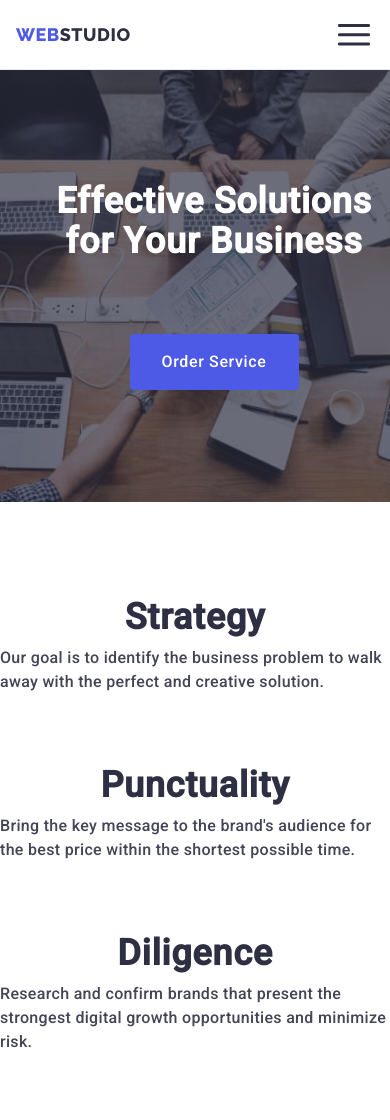
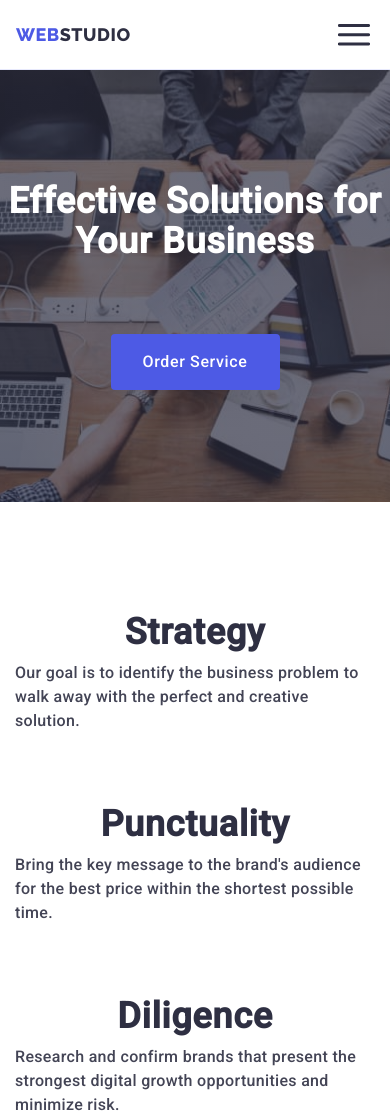
Before and after one commit to YuraTataryn/goit-markup-hw-07, a plain HTML site: page index.html in a window 390 px wide. Shown: the top 1120 px of the page. Drawn offline with nearby package versions, Linux system fonts and the light colour scheme.

Commit message:
Update styles.css

```diff
--- a/css/styles.css
+++ b/css/styles.css
@@ -4,7 +4,6 @@
     box-sizing: border-box;
 }
 .container {
-    /* Phone styles */
     min-width: 320px;
     max-width: 428px;
     margin-left: auto;
@@ -12,13 +11,11 @@
     padding: 0 16px;
     width: 100%;
 }
-/* Tablet styles */
 @media only screen and (min-width: 768px) {
     .container {
         max-width: 736px;
     }
 }
-/* Desktop styles */
 @media only screen and (min-width: 1200px) {
     .container {
         max-width: 1158px;
@@ -161,9 +158,14 @@ h1,h2,h3,h4,h5,h6,p,ul{
         padding: 112px 136px;
     }
 }
-@media only screen and (min-width: 320px) and (max-width: 767px) {
+@media only screen and (min-width: 428px) and (max-width: 767px) {
     .section-first {
         padding: 112px 54px;
+    }
+}
+@media only screen and (max-width: 427px) {
+    .section-first {
+        padding: 112px 0;
     }
 }
 @media only screen and (max-width: 428px) {
@@ -223,7 +225,12 @@ h1,h2,h3,h4,h5,h6,p,ul{
     margin: 0 auto;
     padding: 0 16px;
 }
-@media only screen and (min-width: 320px) and (max-width: 767px) {
+@media only screen and (min-width: 320px) and (max-width: 427px) {
+    .box-section-second {
+        padding: 15px;
+    }
+}
+@media only screen and (min-width: 428px) and (max-width: 767px) {
     .box-section-second {
         padding: 0;
     }
@@ -581,9 +588,20 @@ transition: color var(--transition-time) var(--animation-delay);
     font-size: 36px;
     line-height:1.11;
     letter-spacing: 0.02em;
-    color: var(--primary-text-color);
     text-align: center;
     max-width: 496px;
+    color: var(--primary-text-color);
+}
+/* @media only screen and (min-width: 428px) {
+    .title {
+        text-align: center;
+        max-width: 496px;
+    }
+} */
+@media only screen and (max-width: 427px) {
+    .title {
+        margin: 0 auto;
+    }
 }
 @media only screen and (min-width: 1200px) {
     .title {
@@ -632,10 +650,10 @@ transition: color var(--transition-time) var(--animation-delay);
    cursor: pointer;
    display: block;
    min-width: 169px;
+   margin: 0 auto;
    height: 56px;
    border: none;
    border-radius: 4px;
-   margin: 0 auto;
    transition: background-color var(--transition-time) var(--animation-delay);
 }
 .button:hover,.button:focus{
@@ -719,7 +737,12 @@ transition: color var(--transition-time) var(--animation-delay);
 .footer{
     background-color: var(--title-text-color);
 }
-@media only screen and (min-width: 320px) and (max-width: 767px) {
+@media only screen and (min-width: 320px) and (max-width: 427px) {
+    .footer {
+        padding: 96px 0;
+    }
+}
+@media only screen and (min-width: 428px) and (max-width: 767px) {
     .footer {
         padding: 96px 15px;
     }
@@ -1316,7 +1339,7 @@ input[type="email"]::placeholder{
     top: 0;
     left: 0;
     width: 100vw;
-    height: 100vh;
+    height: 100vw;
     padding: 80px 0 40px 40px;
     background-color: var(--primary-text-color);
     z-index: 999;
```
